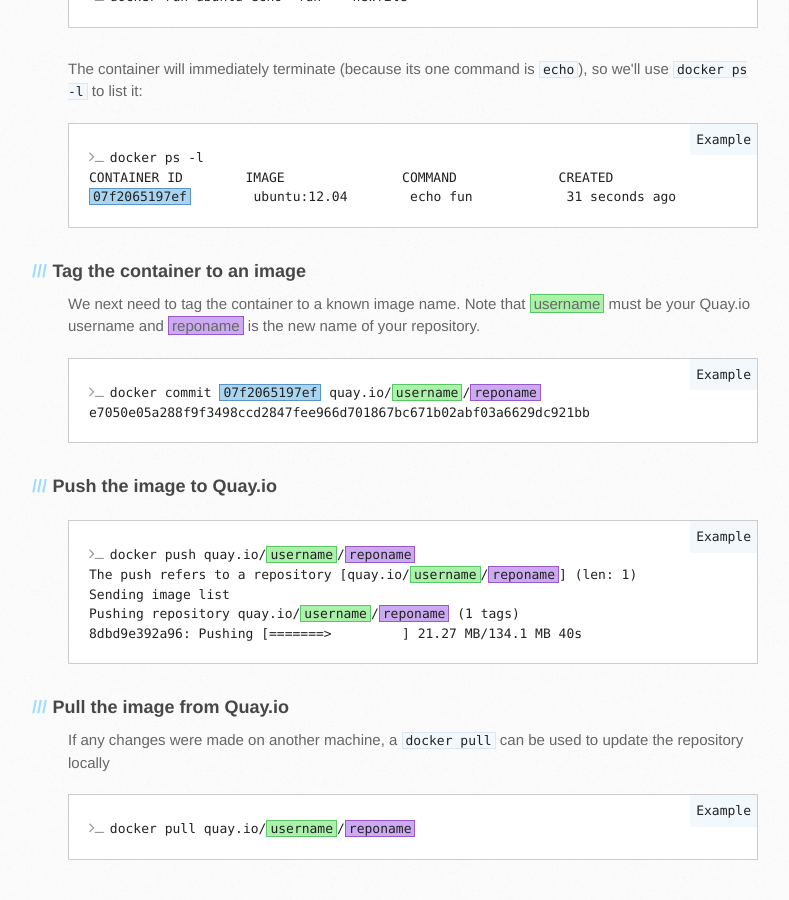
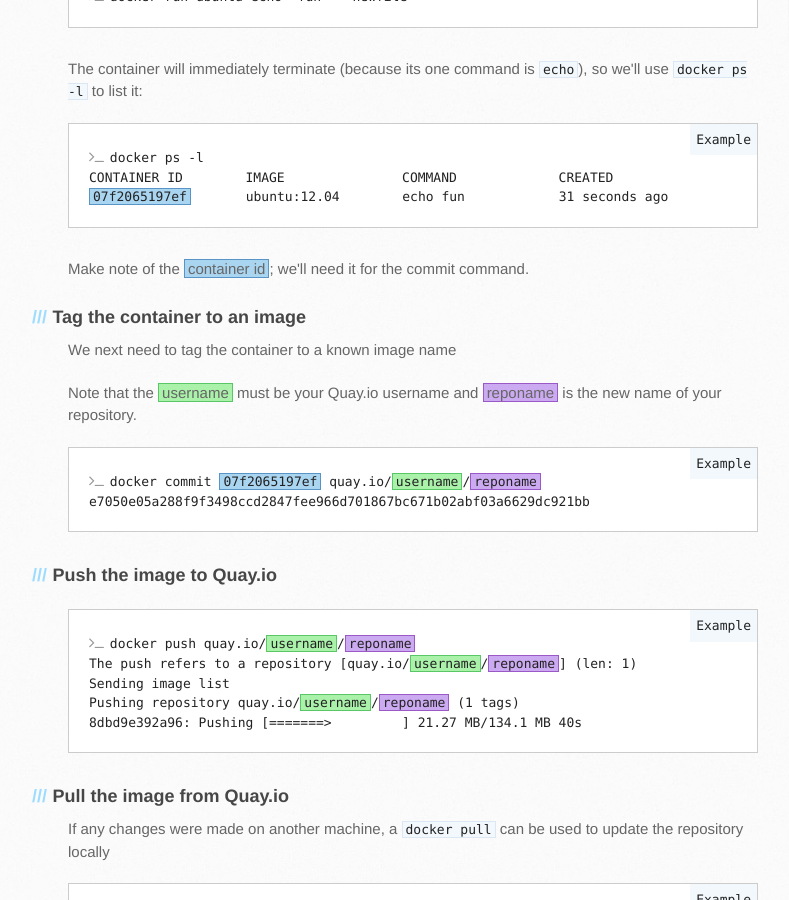
Before and after one commit to coreos/quay-docs, a Jekyll site: the page built from getting-started.html, in a window 1280 px wide and 900 px high, scrolled down 567 px. Shown: the whole window, without its empty margins (102-891 px from the left). Built offline with Jekyll 4.4.1, drawn with Linux system fonts in a browser that asks for light colours; nearby versions of some CDN libraries; a style sheet for code colours, icons or effects is not loaded.

Commit message:
Some small doc changes

```diff
--- a/getting-started.html
+++ b/getting-started.html
@@ -20,11 +20,14 @@
 <pre class="command-example">
 docker ps -l
 CONTAINER ID        IMAGE               COMMAND             CREATED
-<var class="var1">07f2065197ef</var>        ubuntu:12.04        echo fun            31 seconds ago
+<var class="var1">07f2065197ef</var>       ubuntu:12.04        echo fun            31 seconds ago
 </pre>
 
+<p>Make note of the <var class="var1">container id</var>; we'll need it for the commit command.</p>
+
 <h3>Tag the container to an image</h3>
-<p>We next need to tag the container to a known image name. Note that <var class="var2">username</var> must be your Quay.io username and <var class="var3">reponame</var> is the new name of your repository.</p>
+<p>We next need to tag the container to a known image name</p>
+<p>Note that the <var class="var2">username</var> must be your Quay.io username and <var class="var3">reponame</var> is the new name of your repository.</p>
 <pre class="command-example">
 docker commit <var class="var1">07f2065197ef</var> quay.io/<var class="var2">username</var>/<var class="var3">reponame</var>
 e7050e05a288f9f3498ccd2847fee966d701867bc671b02abf03a6629dc921bb
```
Also changed, not shown: 1 other file.
